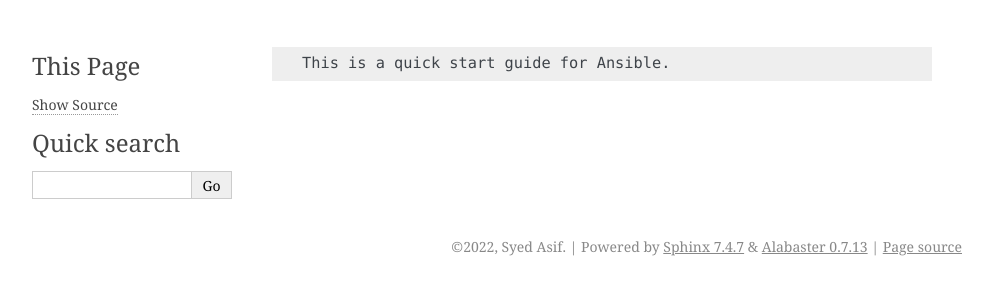
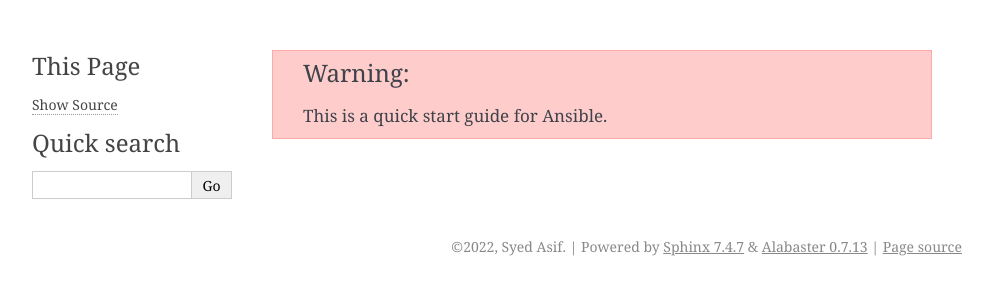
Before and after one commit to sydasif/ansible-book, a Sphinx documentation site: the page built from docs/source/index.md, in a window 1280 px wide. Shown: the top 300 px of the page, without its empty margins (148-1141 px from the left). Built offline with Sphinx 7.4.7, drawn with Linux system fonts in a browser that asks for light colours.

Commit message:
add curlybrace

````diff
--- a/docs/source/index.md
+++ b/docs/source/index.md
@@ -7,7 +7,7 @@
 :relative-images:
 ```
 
-```{warning
+```{warning}
 This is a quick start guide for Ansible.
 ```
 
````
